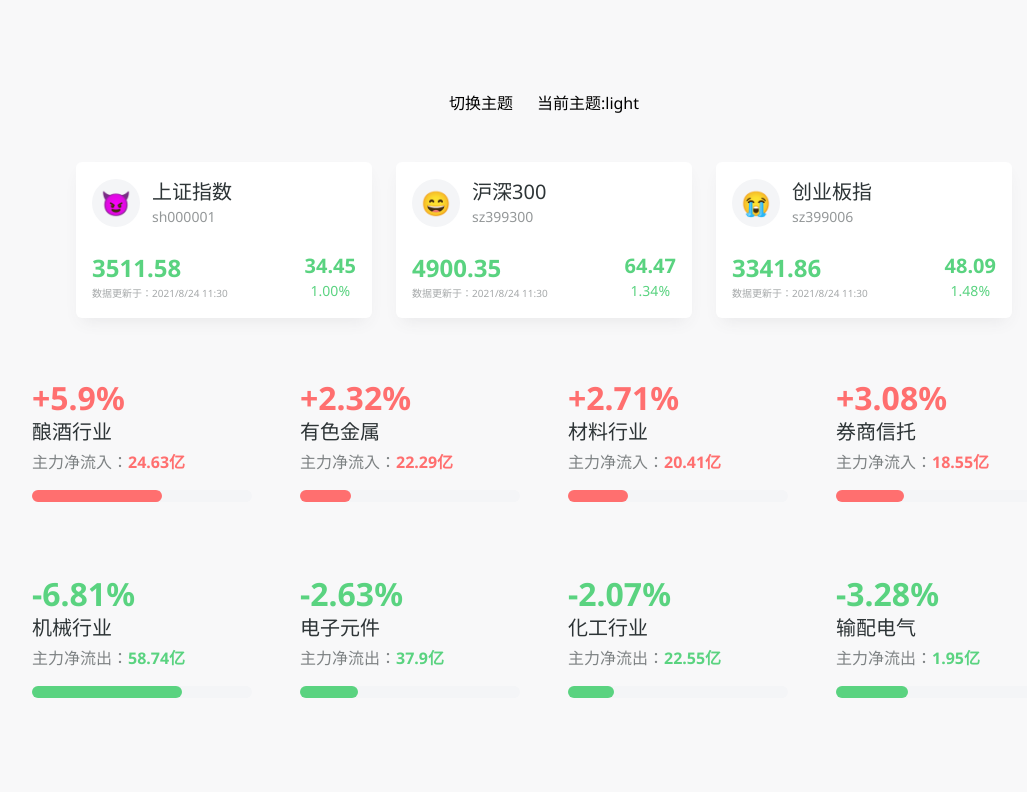
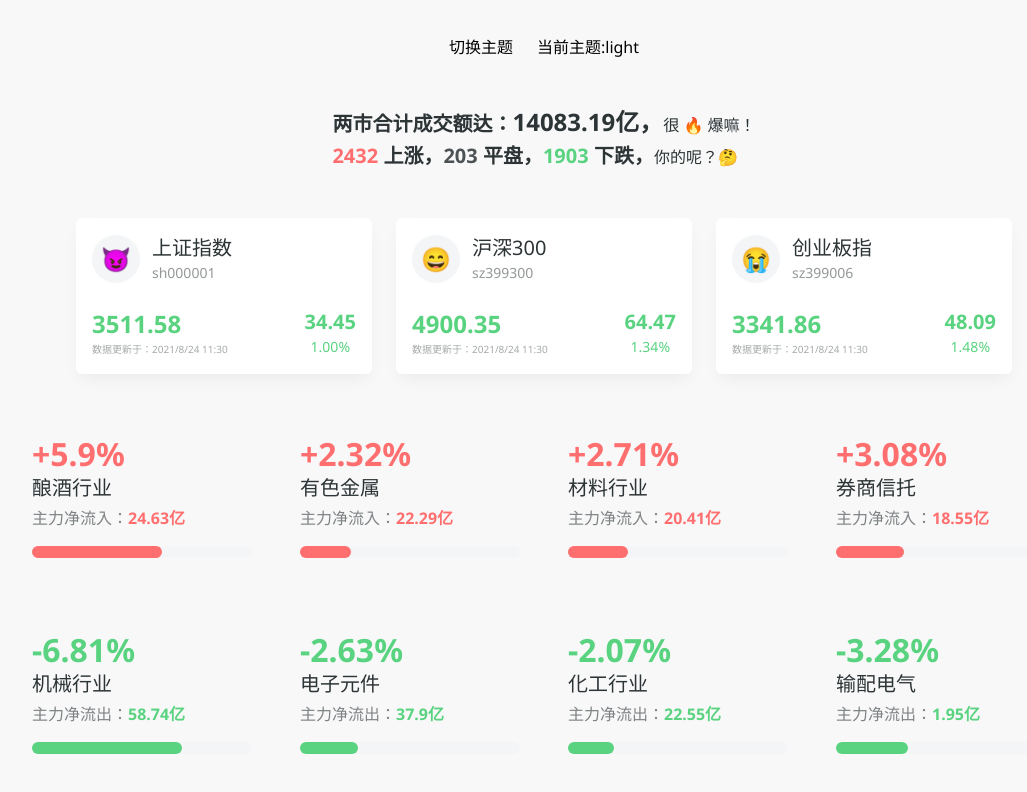
Before and after one commit to jyuloeng/fundsbox, a React (Create React App) app: page /#/ in a window 1280 px wide. Shown: the top 792 px of the page, without its empty margins (96-1123 px from the left). Built offline with nearby package versions, Linux system fonts and the light colour scheme; a web font is replaced by a local one.

Commit message:
feat: TradingTotal 组件的开发

```diff
--- a/package.json
+++ b/package.json
@@ -1,6 +1,6 @@
 {
   "name": "fundsbox",
-  "version": "0.0.5",
+  "version": "0.0.6",
   "private": true,
   "dependencies": {
     "@emotion/core": "^11.0.0",
--- a/src/App.tsx
+++ b/src/App.tsx
@@ -7,6 +7,7 @@ import BoardCard from "./components/BoardCard";
 import { useTheme } from "./context/ThemeContext";
 
 import { GetComponentProps } from "./utils";
+import TradingTotal from "./components/TradingTotal";
 
 const indexList: GetComponentProps<typeof IndexCard>[] = [
   {
@@ -140,6 +141,13 @@ function App() {
         当前主题:{themeType}
       </Space>
 
+      <TradingTotal
+        amountTotal="1408319000000"
+        riseTotal={2432}
+        unchangeTotal={203}
+        fellTotal={1903}
+      />
+
       <Space gap={24}>
         {list.map((prop) => (
           <IndexCard key={prop.code} {...prop} />
--- /dev/null
+++ b/src/components/TradingTotal/index.tsx
@@ -0,0 +1,78 @@
+import React from "react";
+import styled from "@emotion/styled/macro";
+import Space from "../Space";
+
+import { CaptionText, IntroText, MediumText } from "../../styles/typography";
+import { dangerColor, successColor } from "../../styles/colors";
+import { transitionStyles } from "../../styles/common";
+
+import { formatAmount } from "../../utils/format";
+
+type Props = {
+  riseTotal: number;
+  unchangeTotal: number;
+  fellTotal: number;
+  amountTotal: string;
+};
+
+const TradingTotal: React.FC<Props> = ({
+  riseTotal,
+  unchangeTotal,
+  fellTotal,
+  amountTotal,
+}) => {
+  const renderAmountTotalSummary = () => {
+    if (+amountTotal > 1000000000000) {
+      return "很 🔥 爆嘛！";
+    } else if (+amountTotal > 800000000000) {
+      return "还行还行 🌝";
+    } else {
+      return "一般般喔 🍜";
+    }
+  };
+
+  return (
+    <Space direction="column" gap="small">
+      <Space align="baseline">
+        <CaptionText bold>两市合计成交额达：</CaptionText>
+        <AmountTotal bold>{`${formatAmount(amountTotal)}，`}</AmountTotal>
+
+        <MediumText>{renderAmountTotalSummary()}</MediumText>
+      </Space>
+
+      <Space align="baseline">
+        <RiseTotal bold>{riseTotal}</RiseTotal>
+        <CaptionText bold>&nbsp;上涨，</CaptionText>
+
+        <UnChangeTotal bold>{unchangeTotal}</UnChangeTotal>
+        <CaptionText bold>&nbsp;平盘，</CaptionText>
+
+        <FellTotal bold>{fellTotal}</FellTotal>
+        <CaptionText bold>&nbsp;下跌，</CaptionText>
+
+        <MediumText>你的呢？🤔</MediumText>
+      </Space>
+    </Space>
+  );
+};
+
+const FellTotal = styled(CaptionText)`
+  color: ${successColor};
+  ${transitionStyles}
+`;
+
+const UnChangeTotal = styled(CaptionText)`
+  color: ${(props) => props.theme.colors.text2};
+  ${transitionStyles}
+`;
+
+const RiseTotal = styled(CaptionText)`
+  color: ${dangerColor};
+  ${transitionStyles}
+`;
+
+const AmountTotal = styled(IntroText)`
+  ${transitionStyles}
+`;
+
+export default TradingTotal;
```
